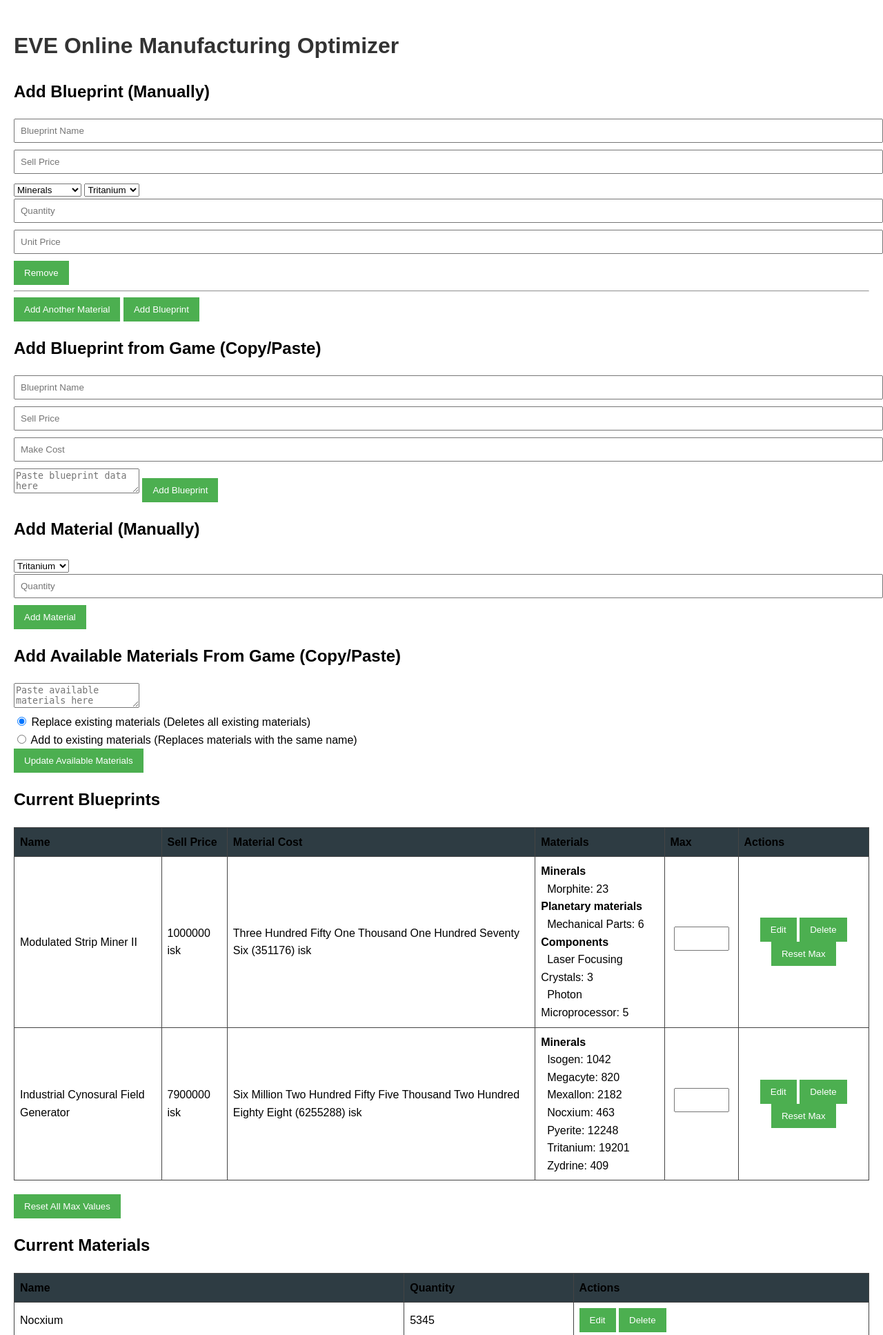
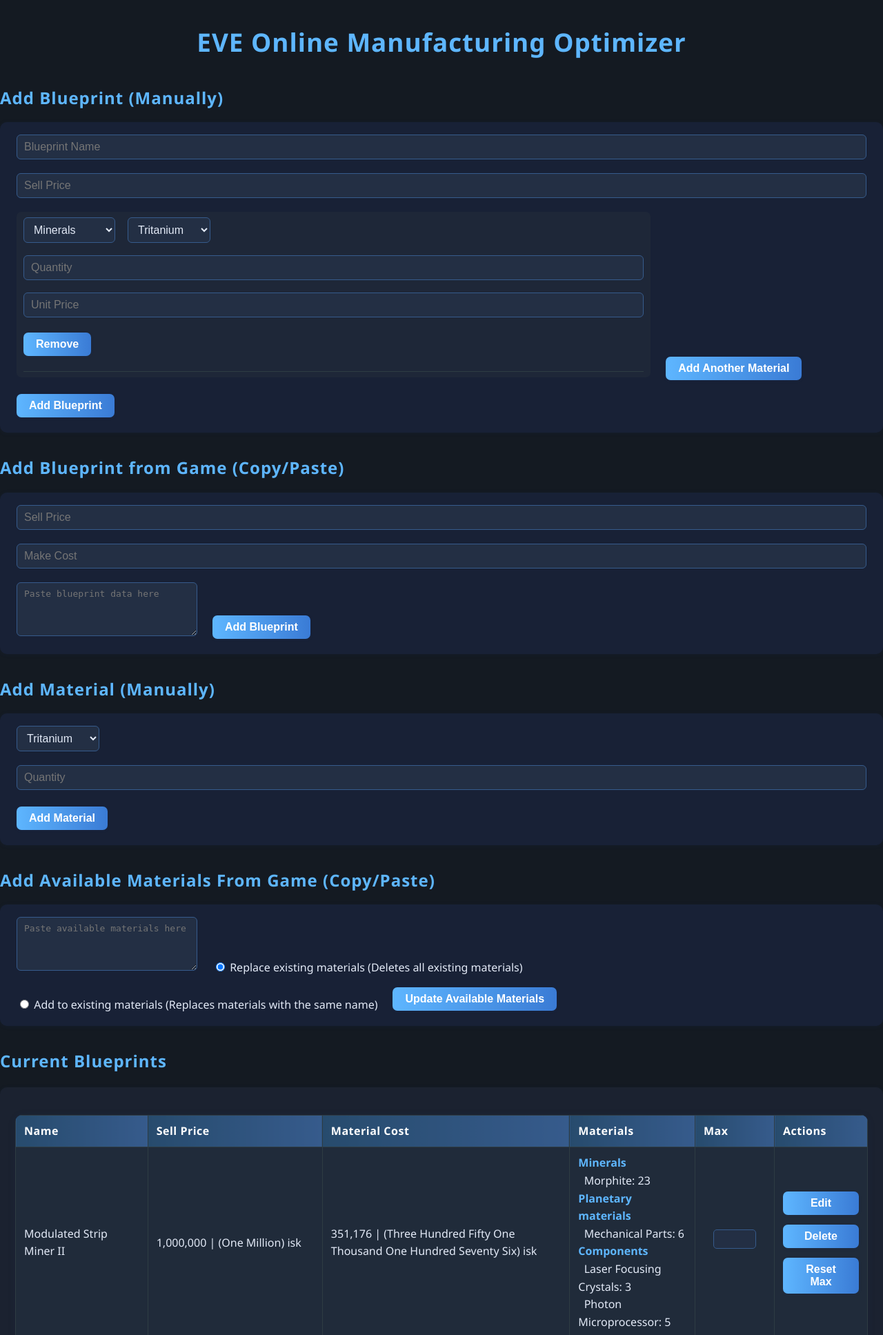
Before and after one commit to Nariod14/EVE-Online-Manufacturing-Optimizer, a Flask app: page / in a window 1280 px wide. Shown: the top 1935 px of the page at 69% size. Run offline with Flask 3, Linux system fonts and the light colour scheme; data comes from the database, SQL or seed files in the repository; both versions use the stored data as it was after the commit; parts of the project's set-up code (start-up, migrations or seed data) failed here and were passed over.

Commit message:
Prettified!!! Refined loadblueprints even more.

```diff
--- a/ManuOptimizer/routes.py
+++ b/ManuOptimizer/routes.py
@@ -67,7 +67,7 @@
                     normalized_materials[current_category] = {}  # Initialize if necessary (safety check)
                     continue
 
-                if current_category:
+                if current_category and not re.match(r'^\s*[A-Za-z\s]+$', line):
                     parts = line.split('\t', 1)
                     if len(parts) >= 2:
                         try:
@@ -84,7 +84,9 @@
                             logger.warning(f"Skipping unparseable line: {line}")
                             continue
 
-            # ... (rest of the code remains the same)
+                # Skip lines that don't match the category detection regex when current_category is not None
+                if current_category and re.match(r'^\s*[A-Za-z\s]+$', line):
+                    continue
 
             existing_blueprint = Blueprint.query.filter_by(name=name).first()
             if existing_blueprint:
@@ -111,8 +113,6 @@
             logger.error(f"Error adding blueprint! See the traceback for more info:")
             logger.error(traceback.format_exc())
             return jsonify({"error": str(e)}), 500
-
-
 
     @app.route('/blueprint/<int:id>', methods=['GET'])
     def get_blueprint(id):
--- a/ManuOptimizer/static/css/minaplanna.css
+++ b/ManuOptimizer/static/css/minaplanna.css
@@ -1,5 +1,280 @@
-.section { background: #23272A; padding: 20px; border-radius: 8px; margin: 20px 0; }
-table { width: 100%; border-collapse: collapse; margin-top: 20px; }
-th, td { border: 1px solid #444; padding: 8px; }
-th { background: #2e3c43; }
-tr[style] { font-weight: bold; }
+/* Reset and base styles */
+html, body {
+    margin: 0;
+    padding: 0;
+    font-family: 'Segoe UI', 'Roboto', Arial, sans-serif;
+    background: #141a22;
+    color: #e3eaf7;
+    min-height: 100vh;
+}
+
+h1, h2 {
+    color: #5eb6ff;
+    margin-top: 32px;
+    margin-bottom: 16px;
+    font-weight: 700;
+    letter-spacing: 1px;
+}
+
+h1 {
+    text-align: center;
+    font-size: 2.3em;
+    margin-bottom: 24px;
+}
+
+a {
+    color: #5eb6ff;
+    text-decoration: none;
+}
+
+a:hover {
+    text-decoration: underline;
+}
+
+/* Section styling */
+.section {
+    background: #1b2230;
+    padding: 24px;
+    border-radius: 12px;
+    margin: 32px 0;
+    box-shadow: 0 2px 10px 0 rgba(30,60,120,0.08);
+}
+
+/* Forms */
+form {
+    background: #182136;
+    padding: 18px 24px;
+    border-radius: 10px;
+    margin-bottom: 28px;
+    box-shadow: 0 1px 6px 0 rgba(30,60,120,0.10);
+    display: flex;
+    flex-wrap: wrap;
+    gap: 12px 22px;
+    align-items: flex-end;
+}
+
+form input[type="text"],
+form input[type="number"],
+form textarea,
+form select {
+    background: #232f44;
+    color: #e3eaf7;
+    border: 1.5px solid #365b8c;
+    border-radius: 6px;
+    padding: 8px 10px;
+    font-size: 1em;
+    margin-bottom: 8px;
+    transition: border 0.2s;
+    outline: none;
+    min-width: 120px;
+}
+
+form input[type="text"]:focus,
+form input[type="number"]:focus,
+form textarea:focus,
+form select:focus {
+    border: 1.5px solid #5eb6ff;
+}
+
+form textarea {
+    min-width: 240px;
+    min-height: 60px;
+    resize: vertical;
+}
+
+form button,
+button,
+.center-button {
+    background: linear-gradient(90deg, #5eb6ff 0%, #3a7bd5 100%);
+    color: #fff;
+    border: none;
+    border-radius: 7px;
+    padding: 8px 18px;
+    font-size: 1em;
+    font-weight: 600;
+    cursor: pointer;
+    margin: 4px 0;
+    box-shadow: 0 1px 4px 0 rgba(30,60,120,0.12);
+    transition: background 0.18s, transform 0.12s;
+}
+
+form button:hover,
+button:hover,
+.center-button:hover {
+    background: linear-gradient(90deg, #79c7ff 0%, #5eb6ff 100%);
+    transform: translateY(-2px) scale(1.03);
+}
+
+.center-button {
+    display: block;
+    margin: 32px auto 18px auto;
+    min-width: 200px;
+}
+
+/* Material input row */
+.material-input {
+    display: flex;
+    flex-wrap: wrap;
+    gap: 10px 18px;
+    align-items: center;
+    margin-bottom: 8px;
+    background: #1e2738;
+    padding: 8px 10px;
+    border-radius: 7px;
+}
+
+.material-input hr {
+    width: 100%;
+    border: none;
+    border-top: 1px solid #2e3c43;
+    margin: 8px 0 0 0;
+}
+
+/* Table Styling */
+table {
+    width: 100%;
+    border-collapse: collapse;
+    margin-top: 22px;
+    background: #182136;
+    border-radius: 10px;
+    overflow: hidden;
+    box-shadow: 0 2px 12px 0 rgba(30,60,120,0.10);
+}
+
+th, td {
+    border: 1px solid #2e3c43;
+    padding: 10px 12px;
+    text-align: left;
+    font-size: 1em;
+}
+
+th {
+    background: linear-gradient(90deg, #274b6d 0%, #365b8c 100%);
+    color: #fff;
+    font-weight: 700;
+    letter-spacing: 0.5px;
+}
+
+tr:nth-child(even) {
+    background: #202b3a;
+}
+
+tr:nth-child(odd) {
+    background: #182136;
+}
+
+tr:hover {
+    background: #22304a;
+    transition: background 0.15s;
+}
+
+/* Blueprint action buttons stacked vertically */
+.blueprint-actions {
+    display: flex;
+    flex-direction: column;
+    gap: 7px;
+    align-items: stretch;
+}
+
+.blueprint-actions button {
+    width: 100%;
+    min-width: 80px;
+    padding: 6px 0;
+    font-size: 0.98em;
+    border-radius: 6px;
+    margin: 0;
+}
+
+/* Inputs in table cells */
+input.blueprint-max {
+    background: #232f44;
+    color: #e3eaf7;
+    border: 1.2px solid #365b8c;
+    border-radius: 5px;
+    padding: 4px 0;
+    text-align: center;
+    font-size: 1em;
+    width: 62px;
+    transition: border 0.2s;
+}
+
+input.blueprint-max:focus {
+    border: 1.2px solid #5eb6ff;
+}
+
+/* List styling for materials */
+ul {
+    list-style: none;
+    padding: 0;
+    margin: 0;
+}
+
+ul > li > strong {
+    color: #5eb6ff;
+}
+
+/* Modal Styling */
+#editBlueprintModal {
+    display: none;
+    position: fixed;
+    z-index: 100;
+    left: 0; top: 0; width: 100vw; height: 100vh;
+    overflow: auto;
+    background-color: rgba(20, 30, 50, 0.7);
+    animation: fadeIn 0.2s;
+}
+
+#editBlueprintModal > div {
+    background: #1b2230;
+    margin: 60px auto;
+    padding: 28px 36px;
+    border-radius: 12px;
+    border: 1.5px solid #365b8c;
+    width: 90%;
+    max-width: 520px;
+    box-shadow: 0 4px 24px 0 rgba(30,60,120,0.18);
+    color: #e3eaf7;
+}
+
+#editBlueprintModal h2 {
+    color: #5eb6ff;
+    margin-top: 0;
+    margin-bottom: 18px;
+}
+
+#editBlueprintModal button {
+    margin-right: 8px;
+}
+
+@keyframes fadeIn {
+    from { opacity: 0; }
+    to { opacity: 1; }
+}
+
+/* Results and lists */
+#results, #materialList, #blueprintList {
+    margin-top: 18px;
+    background: #1b2230;
+    border-radius: 10px;
+    padding: 18px 22px;
+    box-shadow: 0 1px 6px 0 rgba(30,60,120,0.10);
+    min-height: 40px;
+}
+
+/* Responsive Design */
+@media (max-width: 700px) {
+    form, table, #editBlueprintModal > div {
+        padding: 12px 4vw;
+    }
+    th, td {
+        padding: 8px 4px;
+        font-size: 0.95em;
+    }
+    .material-input {
+        flex-direction: column;
+        gap: 6px;
+    }
+    #editBlueprintModal > div {
+        max-width: 98vw;
+    }
+}
--- a/ManuOptimizer/templates/base.html
+++ b/ManuOptimizer/templates/base.html
@@ -250,23 +250,35 @@
             response.forEach(function(blueprint) {
                 blueprintHtml += '<tr>';
                 blueprintHtml += '<td>' + blueprint.name + '</td>';
-                blueprintHtml += '<td>' + blueprint.sell_price + ' isk</td>';
+                sellPrice = blueprint.sell_price;
+                var formattedSell = sellPrice.toLocaleString() + ' | (' + numberToWords(sellPrice) + ') isk';
+                blueprintHtml += '<td>' + formattedSell + '</td>';
                 var materialCost = Math.round(blueprint.material_cost);
-                blueprintHtml += '<td>' + numberToWords(materialCost) + ' (' + materialCost + ') isk</td>';
+                var formattedCost = materialCost.toLocaleString() + ' | (' + numberToWords(materialCost) + ') isk';
+
+                blueprintHtml += '<td>' + formattedCost + '</td>';
                 blueprintHtml += '<td>';
+                blueprintHtml += '<ul style="list-style: none; padding: 0; margin: 0;">';
                 blueprint.materials.forEach(function(material) {
                     var category = Object.keys(material)[0];
                     var quantities = material[category];
-                    blueprintHtml += '<strong>' + category + '</strong><br/>';
+                    blueprintHtml += '<li><strong>' + category + '</strong></li>';
+                    blueprintHtml += '<ul style="list-style: none; padding: 0; margin: 0;">';
                     for (var item in quantities) {
-                        blueprintHtml += '&nbsp;&nbsp;' + item + ': ' + quantities[item] + '<br/>';
+                        blueprintHtml += '<li>&nbsp;&nbsp;' + item + ': ' + quantities[item] + '</li>';
                     }
+                    blueprintHtml += '</ul>';
                 });
+                blueprintHtml += '</ul>';
                 blueprintHtml += '</td>';
                 blueprintHtml += '<td style="text-align: center; width: 90px;"><input type="number" class="blueprint-max" data-id="' + blueprint.id + '" value="' + (blueprint.max || '') + '" style="width: 60px; text-align: center;"></td>';
-                blueprintHtml += '<td style="text-align: center;"><button onclick="editBlueprint(' + blueprint.id + ')">Edit</button> ';
-                blueprintHtml += '<button onclick="deleteBlueprint(' + blueprint.id + ')">Delete</button> ';
-                blueprintHtml += '<button onclick="resetBlueprintMax(' + blueprint.id + ')">Reset Max</button></td>';
+                blueprintHtml += '<td style="text-align: center; vertical-align: middle; width: 110px;">';
+                blueprintHtml += '<div style="display: flex; flex-direction: column; gap: 6px; align-items: stretch;">';
+                blueprintHtml += '<button onclick="editBlueprint(' + blueprint.id + ')">Edit</button>';
+                blueprintHtml += '<button onclick="deleteBlueprint(' + blueprint.id + ')">Delete</button>';
+                blueprintHtml += '<button onclick="resetBlueprintMax(' + blueprint.id + ')">Reset Max</button>';
+                blueprintHtml += '</div></td>';
+
                 blueprintHtml += '</tr>';
             });
             blueprintHtml += '</table>';
@@ -283,7 +295,6 @@
         }
     });
 }
-
 
 
 
@@ -381,8 +392,11 @@
     e.preventDefault();
 
     var rawMaterialText = $('#blueprintParseData').val();  // Get the raw text
+    var lines = rawMaterialText.split('\n');
+    var blueprintName = lines[0].split('\t')[0].replace(' Blueprint', '');
+
     var blueprintData = {
-        name: $('#blueprintParseName').val(),
+        name: blueprintName,
         materials: rawMaterialText,  // Send the raw text
         sell_price: parseFloat($('#blueprintParseSellPrice').val()),
         material_cost: parseFloat($('#blueprintParseMakeCost').val())
--- a/ManuOptimizer/templates/index.html
+++ b/ManuOptimizer/templates/index.html
@@ -40,7 +40,6 @@
 
 <h2>Add Blueprint from Game (Copy/Paste)</h2>
 <form id="blueprintParseForm">
-    <input type="text" id="blueprintParseName" placeholder="Blueprint Name" required>
     <input type="number" id="blueprintParseSellPrice" placeholder="Sell Price" required>
     <input type="number" id="blueprintParseMakeCost" placeholder="Make Cost" required>
     <textarea id="blueprintParseData" placeholder="Paste blueprint data here" required></textarea>
```
Also changed, not shown: ManuOptimizer/instances/eve_optimizer.db, __temp_pipreqsnb_folder/_pipreqsnb_temp_file.py (added), 1 other file.
